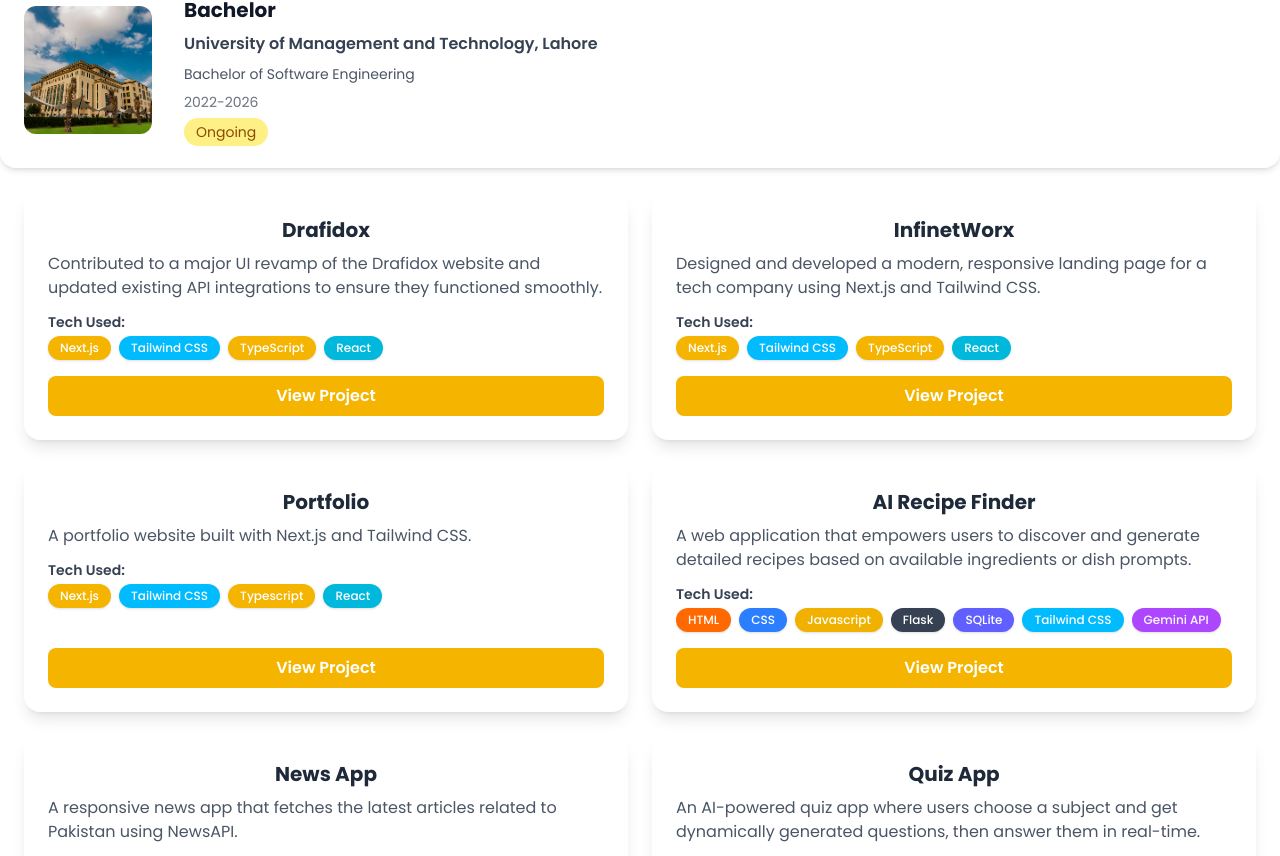
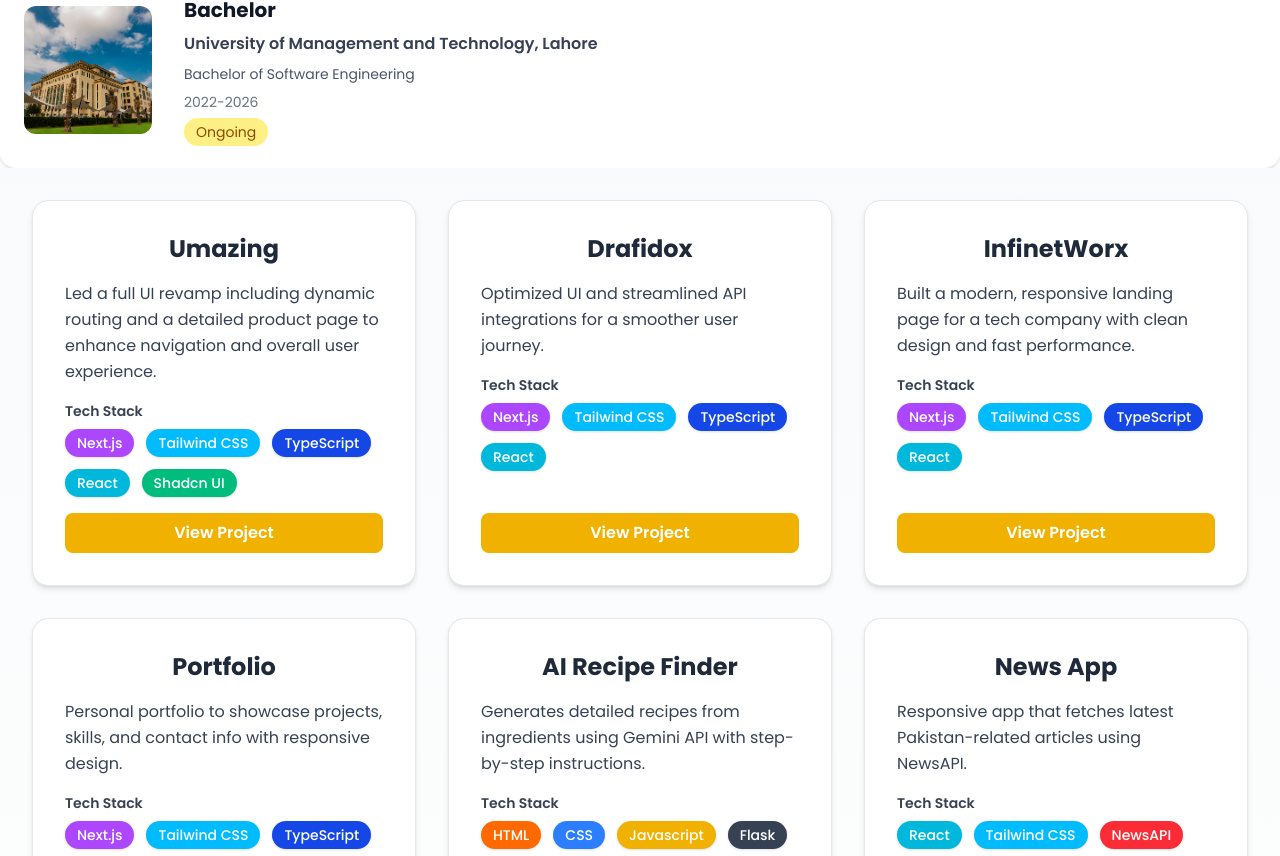
Before and after one commit to hammad-umt/Portfolio, a Next.js app: page / in a window 1280 px wide. Shown: the part 2904-3760 px from the top of the page. Built offline with nearby package versions, Linux system fonts and the light colour scheme.

Commit message:
Project Added and Card Updated

```diff
--- a/src/components/Projects.tsx
+++ b/src/components/Projects.tsx
@@ -14,96 +14,114 @@ const techColors: Record<string, string> = {
   Firebase: "bg-amber-500",
   Provider: "bg-green-500",
   NewsAPI: "bg-red-500",
+  "Next.js": "bg-purple-500",
+  "Shadcn UI": "bg-emerald-500",
+  TypeScript: "bg-blue-700",
 };
 
-const Projects = () => {
 const projects = [
   {
     id: 0,
+    title: "Umazing",
+    techUsed: ["Next.js", "Tailwind CSS", "TypeScript", "React", "Shadcn UI"],
+    description:
+      "Led a full UI revamp including dynamic routing and a detailed product page to enhance navigation and overall user experience.",
+    link: "https://umazing-six.vercel.app/",
+  },
+  {
+    id: 1,
     title: "Drafidox",
     techUsed: ["Next.js", "Tailwind CSS", "TypeScript", "React"],
     description:
-    "Contributed to a major UI revamp of the Drafidox website and updated existing API integrations to ensure they functioned smoothly.",
-  link: "https://www.drafidox.com/"
-},{
-  id: 1,
+      "Optimized UI and streamlined API integrations for a smoother user journey.",
+    link: "https://www.drafidox.com/",
+  },
+  {
+    id: 2,
     title: "InfinetWorx",
     techUsed: ["Next.js", "Tailwind CSS", "TypeScript", "React"],
     description:
-    "Designed and developed a modern, responsive landing page for a tech company using Next.js and Tailwind CSS.",
-  link: "https://infinetworx.vercel.app/"
-}
-,
-    {
-      id:2,
-      title:"Portfolio",
-      techUsed: ["Next.js","Tailwind CSS","Typescript","React"],
-      description:"A portfolio website built with Next.js and Tailwind CSS.",
-      link:"https://github.com/hammad-umt/Portfolio"
+      "Built a modern, responsive landing page for a tech company with clean design and fast performance.",
+    link: "https://infinetworx.vercel.app/",
   },
   {
     id: 3,
+    title: "Portfolio",
+    techUsed: ["Next.js", "Tailwind CSS", "TypeScript", "React"],
+    description:
+      "Personal portfolio to showcase projects, skills, and contact info with responsive design.",
+    link: "https://github.com/hammad-umt/Portfolio",
+  },
+  {
+    id: 4,
     title: "AI Recipe Finder",
-      techUsed: ["HTML","CSS","Javascript","Flask","SQLite","Tailwind CSS", "Gemini API"],
+    techUsed: ["HTML", "CSS", "Javascript", "Flask", "SQLite", "Tailwind CSS", "Gemini API"],
     description:
-        "A web application that empowers users to discover and generate detailed recipes based on available ingredients or dish prompts.",
+      "Generates detailed recipes from ingredients using Gemini API with step-by-step instructions.",
     link: "https://github.com/hammad-umt/AI_Recipe_Finder",
   },
   {
-      id: 4,
+    id: 5,
     title: "News App",
     techUsed: ["React", "Tailwind CSS", "NewsAPI"],
     description:
-        "A responsive news app that fetches the latest articles related to Pakistan using NewsAPI.",
+      "Responsive app that fetches latest Pakistan-related articles using NewsAPI.",
     link: "https://github.com/hammad-umt/News-App-Using-React",
   },
   {
-      id: 5,
+    id: 6,
     title: "Quiz App",
-      techUsed: ["Flutter","Dart","Firebase","Provider","Gemini API"],
+    techUsed: ["Flutter", "Dart", "Firebase", "Provider", "Gemini API"],
     description:
-        "An AI-powered quiz app where users choose a subject and get dynamically generated questions, then answer them in real-time.",
+      "AI-powered quiz app with real-time scoring and dynamic questions via Gemini API.",
     link: "https://github.com/hammad-umt/QuizzyApp",
   },
   {
-      id: 6,
+    id: 7,
     title: "Amazon Web Page Clone",
     techUsed: ["HTML", "CSS"],
     description:
-        "A responsive clone of the Amazon landing page built with pure HTML and CSS. Focused on practicing layouts, media queries, and responsive design techniques.",
+      "Responsive clone of Amazon landing page focusing on layout and responsiveness.",
     link: "https://github.com/hammad-umt/Amazon-Clone-Project-Using-HTML-CSS",
   },
   {
-      id:7,
-      title:"Social Links",
-      techUsed:["HTML","CSS"],
-      description:"A social links website built with HTML and CSS.",
-      link:"https://github.com/hammad-umt/Social-Links-Profile"
-    }
+    id: 8,
+    title: "Social Links",
+    techUsed: ["HTML", "CSS"],
+    description:
+      "Clean, responsive social links page demonstrating core web-design fundamentals.",
+    link: "https://github.com/hammad-umt/Social-Links-Profile",
+  },
 ];
 
+const Projects = () => {
   return (
-    <div className="grid grid-cols-1 md:grid-cols-2 gap-6 p-6">
+    <section className="grid grid-cols-1 sm:grid-cols-2 lg:grid-cols-3 gap-8 p-8 bg-gradient-to-b from-gray-50 to-white">
       {projects.map((project) => (
         <div
           key={project.id}
-          className="bg-white shadow-lg rounded-2xl p-6 hover:shadow-xl transition-shadow duration-300 flex flex-col justify-between"
+          className="bg-white border border-gray-200 shadow-md rounded-2xl p-8 flex flex-col justify-between
+                     transition-transform duration-500 ease-in-out hover:shadow-xl hover:-translate-y-1 hover:border-yellow-400 hover:bg-gradient-to-r hover:from-yellow-50 hover:to-white"
         >
           <div>
-            <h2 className="text-xl font-bold text-gray-800 mb-2 text-center">
+            <h2 className="text-2xl font-bold text-gray-800 text-center mb-4">
               {project.title}
             </h2>
-            <p className="text-gray-600 mb-3 text-left">{project.description}</p>
+            <p className="text-base text-gray-700 mb-4 leading-relaxed">
+              {project.description}
+            </p>
 
             <div className="mb-4">
-              <span className="font-semibold text-sm text-gray-700 block mb-1">
-                Tech Used:
+              <span className="font-semibold text-gray-700 text-sm block mb-2">
+                Tech Stack
               </span>
-              <ul className="flex flex-wrap gap-2">
-                {project.techUsed.map((tech, index) => (
+              <ul className="flex flex-wrap gap-3">
+                {project.techUsed.map((tech) => (
                   <li
-                    key={index}
-                    className={`${techColors[tech] || "bg-[#F4B400]"} text-white px-3 py-1 rounded-full text-xs font-medium shadow-sm`}
+                    key={tech}
+                    className={`${techColors[tech] || "bg-gray-400"}
+                                text-white px-3 py-1 rounded-full text-sm font-medium shadow-sm
+                                transition-transform duration-300 transform hover:scale-110 hover:shadow-md`}
                   >
                     {tech}
                   </li>
@@ -116,13 +134,14 @@ const Projects = () => {
             href={project.link}
             target="_blank"
             rel="noopener noreferrer"
-            className="inline-block mt-auto text-center bg-[#F4B400] text-white font-semibold py-2 px-4 rounded-lg transition-transform transform hover:scale-105 hover:bg-[#e0a800]"
+            className="mt-auto inline-block text-center bg-yellow-500 text-white font-semibold py-2 px-4 rounded-lg
+                       transition-transform transform hover:scale-105 hover:bg-yellow-600 hover:ring-2 hover:ring-yellow-400"
           >
             View Project
           </a>
         </div>
       ))}
-    </div>
+    </section>
   );
 };
 
```
Lines whose indentation alone changed are shown as unchanged.
